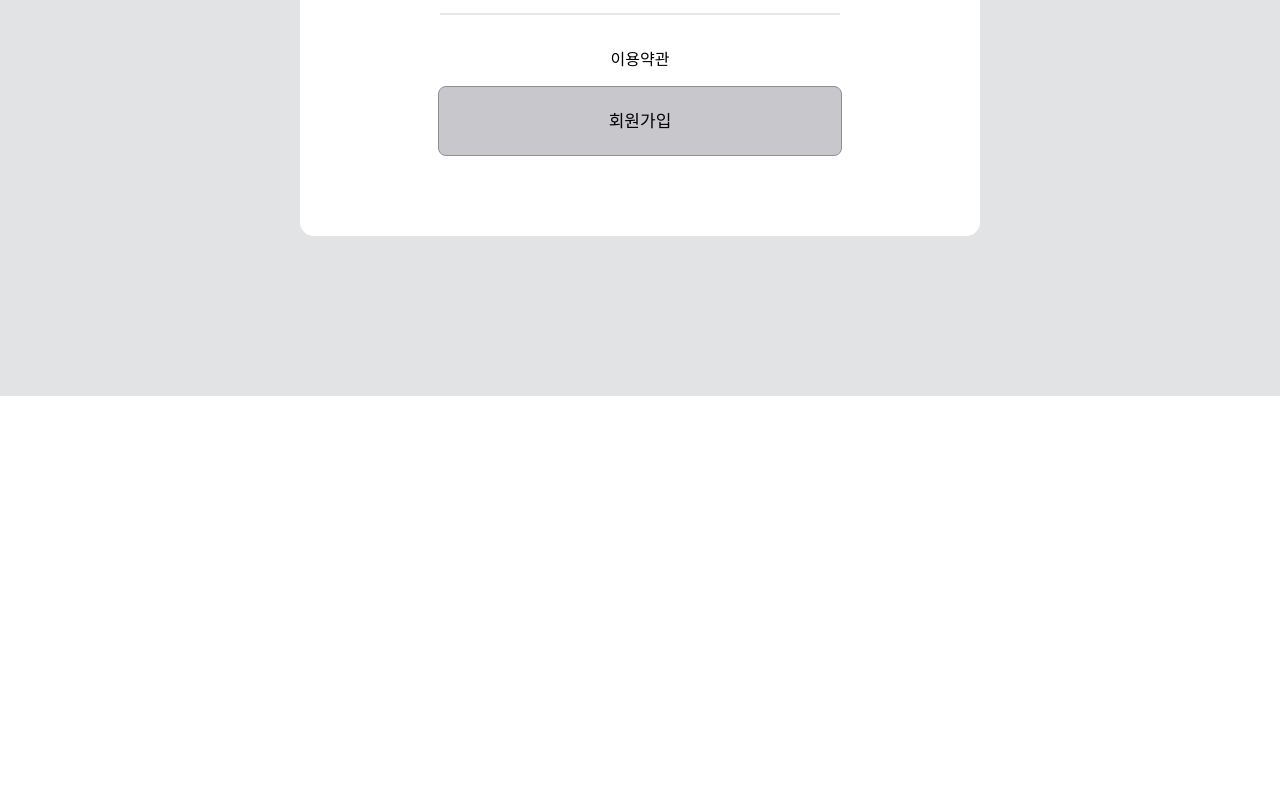
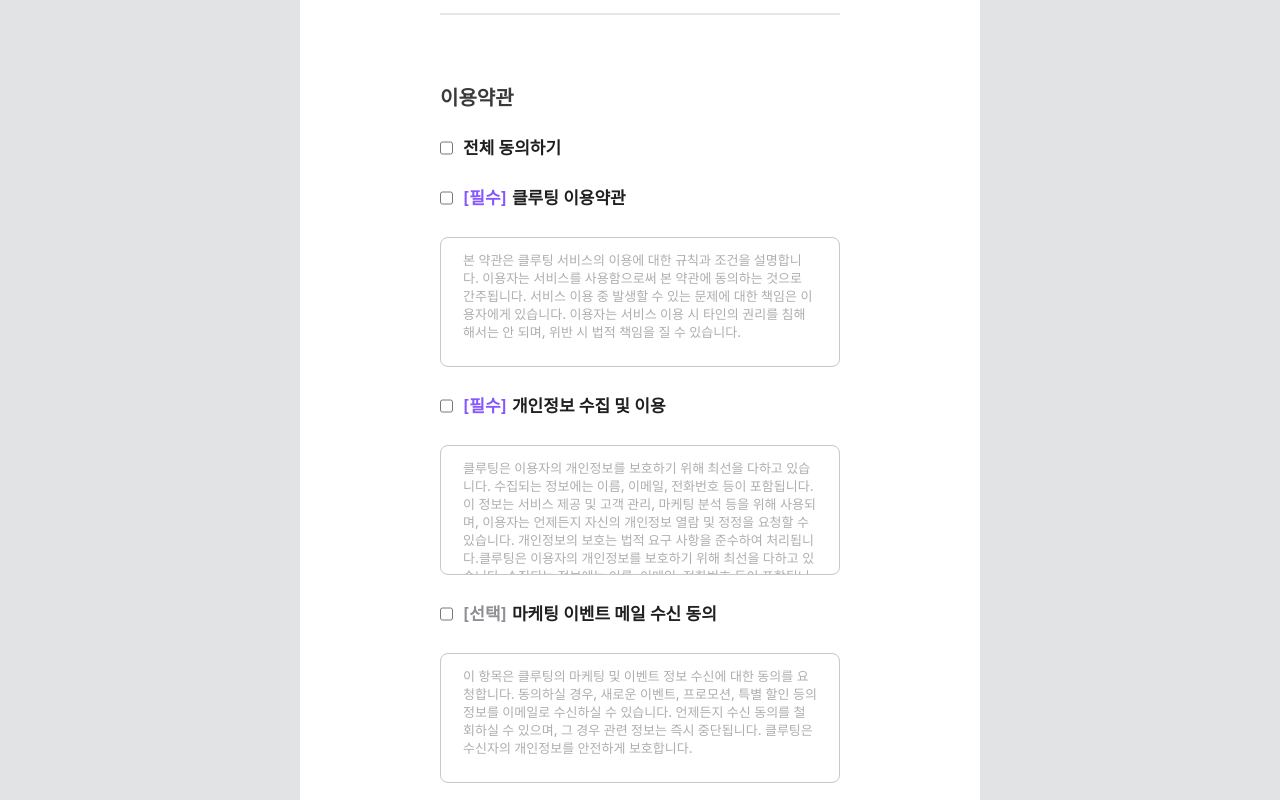
Before and after one commit to Cluting/cluting-frontend, a React (Create React App) app: page /signup in a window 1280 px wide. Shown: the part 1260-2060 px from the top of the page. Before the commit the page ends 1656 px from the top, so only its background shows below. Built offline with nearby package versions, Linux system fonts and the light colour scheme; a web font is replaced by a local one.

Commit message:
✨ feat: 이용약관 추가

```diff
--- a/src/components/common/Input.tsx
+++ b/src/components/common/Input.tsx
@@ -33,7 +33,7 @@ export default function Input({
         onClick={(event: React.MouseEvent<HTMLInputElement>) => {
           if (onClick) onClick(event);
         }}
-        className={`${required ? "pl-7" : ""} ${
+        className={`${required ? "pl-[28px]" : ""} ${
           isDropdownSelected ? "placeholder:text-black-200" : ""
         }
         ${inputValue ? "text-black-200" : "text-gray-500"}
--- a/src/components/signup/SignupContainer.tsx
+++ b/src/components/signup/SignupContainer.tsx
@@ -1,6 +1,7 @@
 import { useState } from "react";
 import Input from "../common/Input";
 import SignupDropdown from "./SignupDropdown";
+import TermsAgreement from "./TermsAgreement";
 
 export default function SignupContainer() {
   const [studentStatus, setStudentStatus] = useState(false); //휴학 여부 드롭다운
@@ -77,8 +78,9 @@ export default function SignupContainer() {
 
       <hr className="w-[400px] py- border border-gray-200 my-8" />
 
-      <section className="flex flex-col text-left">
-        <p>이용약관</p>
+      <section className="flex flex-col text-left my-10">
+        <p className="text-title3 text-gray-900">이용약관</p>
+        <TermsAgreement />
       </section>
 
       <button className="bg-gray-400 hover:bg-gray-500 w-[404px] h-[70px] rounded-[8px] text-body mt-[15px] border border-gray-700 ">
--- /dev/null
+++ b/src/components/signup/TermsAgreement.tsx
@@ -0,0 +1,93 @@
+import { useState } from "react";
+
+interface Term {
+  id: number;
+  title: string;
+  contents: string;
+  status: string;
+}
+
+export default function TermsAgreement() {
+  const data: Term[] = [
+    {
+      id: 0,
+      title: "클루팅 이용약관",
+      contents:
+        "본 약관은 클루팅 서비스의 이용에 대한 규칙과 조건을 설명합니다. 이용자는 서비스를 사용함으로써 본 약관에 동의하는 것으로 간주됩니다. 서비스 이용 중 발생할 수 있는 문제에 대한 책임은 이용자에게 있습니다. 이용자는 서비스 이용 시 타인의 권리를 침해해서는 안 되며, 위반 시 법적 책임을 질 수 있습니다.",
+      status: "[필수]"
+    },
+    {
+      id: 1,
+      title: "개인정보 수집 및 이용",
+      contents:
+        "클루팅은 이용자의 개인정보를 보호하기 위해 최선을 다하고 있습니다. 수집되는 정보에는 이름, 이메일, 전화번호 등이 포함됩니다. 이 정보는 서비스 제공 및 고객 관리, 마케팅 분석 등을 위해 사용되며, 이용자는 언제든지 자신의 개인정보 열람 및 정정을 요청할 수 있습니다. 개인정보의 보호는 법적 요구 사항을 준수하여 처리됩니다.클루팅은 이용자의 개인정보를 보호하기 위해 최선을 다하고 있습니다. 수집되는 정보에는 이름, 이메일, 전화번호 등이 포함됩니다. 이 정보는 서비스 제공 및 고객 관리, 마케팅 분석 등을 위해 사용되며, 이용자는 언제든지 자신의 개인정보 열람 및 정정을 요청할 수 있습니다. 개인정보의 보호는 법적 요구 사항을 준수하여 처리됩니다.",
+      status: "[필수]"
+    },
+    {
+      id: 2,
+      title: "마케팅 이벤트 메일 수신 동의",
+      contents:
+        "이 항목은 클루팅의 마케팅 및 이벤트 정보 수신에 대한 동의를 요청합니다. 동의하실 경우, 새로운 이벤트, 프로모션, 특별 할인 등의 정보를 이메일로 수신하실 수 있습니다. 언제든지 수신 동의를 철회하실 수 있으며, 그 경우 관련 정보는 즉시 중단됩니다. 클루팅은 수신자의 개인정보를 안전하게 보호합니다.",
+      status: "[선택]"
+    }
+  ];
+  const [checkItems, setCheckItems] = useState<number[]>([]); // 체크된 아이템의 ID를 저장하는 배열
+
+  // 체크박스 개별 선택하기
+  const selectChecked = (checked: boolean, id: number) => {
+    if (checked) {
+      setCheckItems((item) => [...item, id]);
+    } else {
+      setCheckItems(checkItems.filter((el) => el !== id));
+    }
+  };
+
+  // 체크박스 전체 선택하기
+  const allChecked = (checked: boolean) => {
+    if (checked) {
+      const itemList = data.map((el) => el.id);
+      setCheckItems(itemList);
+    } else {
+      setCheckItems([]);
+    }
+  };
+
+  return (
+    <div className="flex flex-col w-[400px] mt-7">
+      <label className="text-headline text-black-800 flex gap-[10px]">
+        <input
+          type="checkbox"
+          onChange={(e) => allChecked(e.target.checked)}
+          checked={checkItems.length === data.length}
+        />
+        전체 동의하기
+      </label>
+      {data.map((term) => (
+        <label key={term.id}>
+          <div className="flex my-7">
+            <input
+              type="checkbox"
+              name="select-checked"
+              onChange={(e) => selectChecked(e.target.checked, term.id)}
+              checked={checkItems.includes(term.id)}
+            />
+            <div>
+              <p className="text-headline text-black-800 ml-[10px]">
+                {" "}
+                <span
+                  className={`${term.status === "[필수]" ? "text-main-100" : "text-gray-600"} mr-[5px]`}
+                >
+                  {term.status}
+                </span>
+                {term.title}
+              </p>
+            </div>
+          </div>
+          <div className="h-[130px] border border-gray-400 overflow-scroll overflow-x-hidden rounded-[8px] py-[13px] px-[22px] text-gray-500 text-caption3">
+            {term.contents}
+          </div>
+        </label>
+      ))}
+    </div>
+  );
+}
--- a/src/index.css
+++ b/src/index.css
@@ -14,6 +14,27 @@ body {
 code {
   font-family: source-code-pro, Menlo, Monaco, Consolas, "Courier New",
     monospace;
+}
+
+/* 스크롤바 넓이 지정 */
+::-webkit-scrollbar {
+  width: 7px;
+}
+
+/* 스크롤바 트랙 꾸미기 */
+::-webkit-scrollbar-track {
+  z-index: 100;
+  margin-top: 10px;
+  margin-bottom: 10px;
+  background: #ffffff;
+  border-radius: 5px;
+}
+
+/* 스크롤바 손잡이 꾸미기 */
+::-webkit-scrollbar-thumb {
+  background: #c7c7cc;
+  border-radius: 5px;
+  height: 20%;
 }
 
 @font-face {
--- a/tailwind.config.js
+++ b/tailwind.config.js
@@ -21,9 +21,11 @@ module.exports = {
       },
       fontSize: {
         body: ["17px", { lineHeight: "24px", fontWeight: "500" }],
+        headline: ["17px", { lineHeight: "22px", fontWeight: "600" }],
         title1: ["28px", { lineHeight: "34px", fontWeight: "600" }],
         title3: ["20px", { lineHeight: "22px", fontWeight: "600" }],
-        caption: ["13px", { lineHeight: "22px", fontWeight: "500" }]
+        caption: ["13px", { lineHeight: "22px", fontWeight: "500" }],
+        caption3: ["13px", { lineHeight: "18px", fontWeight: "500" }]
       },
       colors: {
         black: {
```
Also changed, not shown: public/assets/ic-check.svg (added).
